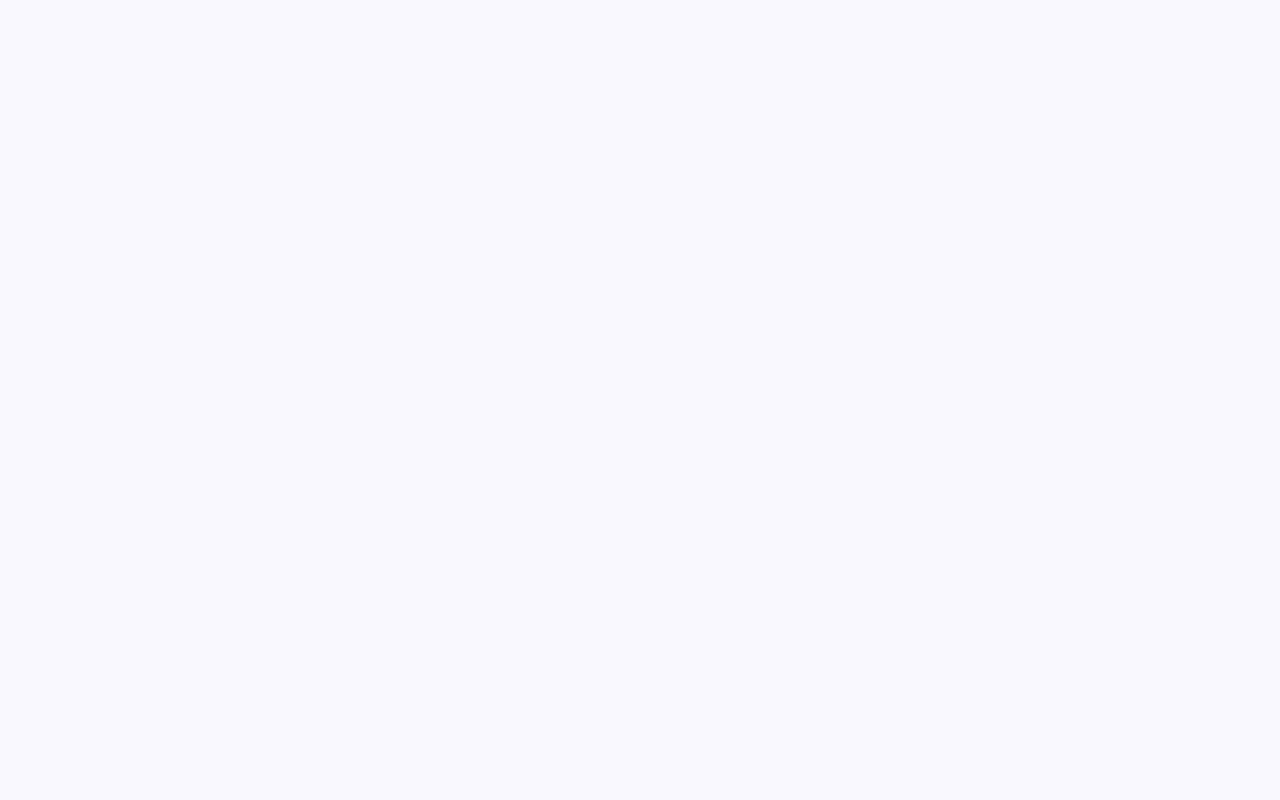
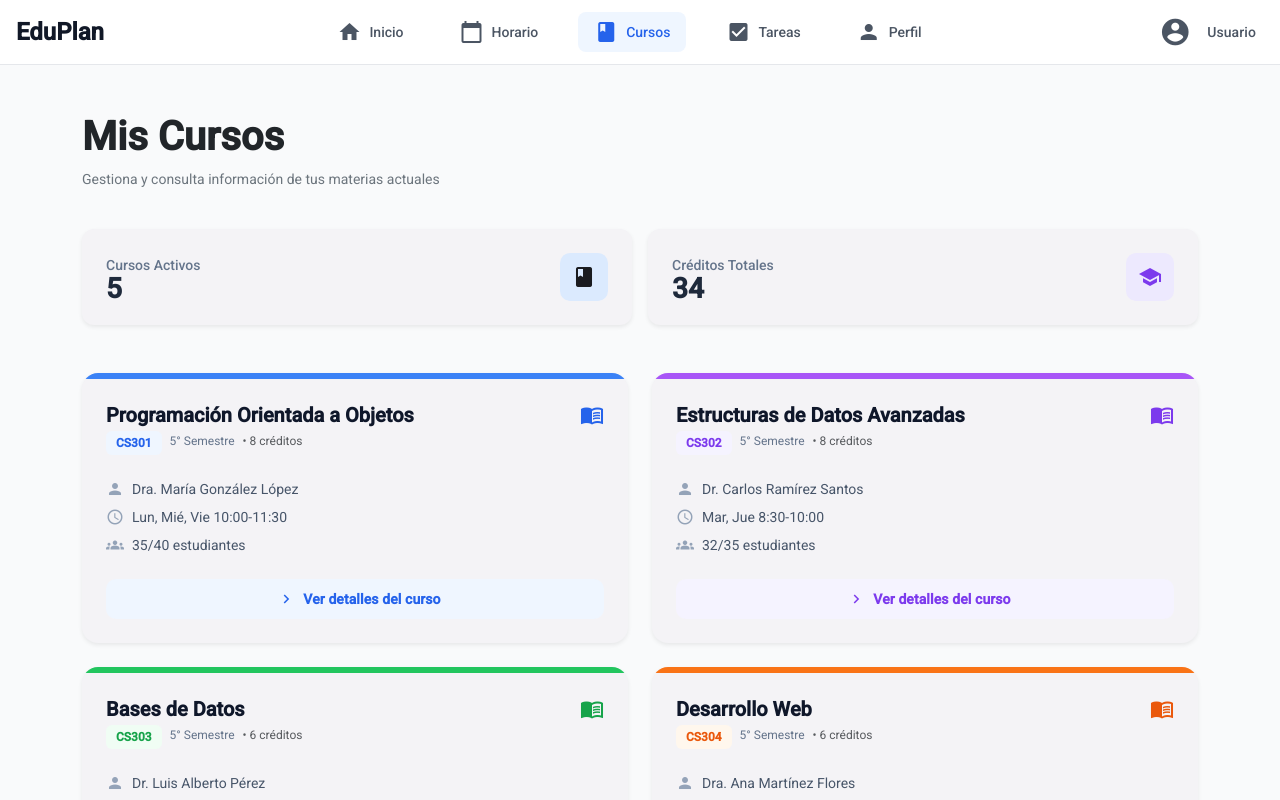
Before and after one commit to UrielTsu/EduPlan-WebApp, an Angular app in the folder EduPlan/: page /cursos-a in a window 1280 px wide. Before the commit this address led to /. Shown: the top 800 px of the page. Built offline with nearby package versions, Linux system fonts and the light colour scheme.

Commit message:
agregue cursos
faltan los detalles de los cursos

```diff
--- a/EduPlan/src/app/app.routes.ts
+++ b/EduPlan/src/app/app.routes.ts
@@ -4,6 +4,7 @@ import { LoginScreen } from './screens/login-screen/login-screen';
 import { DashboardAlumno} from './screens/alumnos-screens/dashboard-alumno/dashboard-alumno';
 import { NavAlumno } from './partials/nav-alumno/nav-alumno';
 import { HorarioA } from './screens/alumnos-screens/horario-a-screen/horario-a-screen';
+import { CursosA } from './screens/alumnos-screens/cursos-a/cursos-a';
 
 export const routes: Routes = [
   { path: '', component: HomeScreen, pathMatch: 'full' },
@@ -19,6 +20,10 @@ export const routes: Routes = [
       {
         path: 'horario-a',
         component: HorarioA
+      },
+      {
+        path: 'cursos-a',
+        component: CursosA
       }
     ]
   }
--- a/EduPlan/src/app/partials/nav-alumno/nav-alumno.html
+++ b/EduPlan/src/app/partials/nav-alumno/nav-alumno.html
@@ -22,9 +22,9 @@
            [class.active-student]="isActive('/horario-a')">
           <mat-icon>calendar_today</mat-icon> Horario
         </a>
-        <a routerLink="/cursos"
+        <a routerLink="/cursos-a"
            class="nav-link"
-           [class.active-student]="isActive('/cursos')">
+           [class.active-student]="isActive('/cursos-a')">
           <mat-icon>book</mat-icon> Cursos
         </a>
         <a routerLink="/tareas"
@@ -104,9 +104,9 @@
         <mat-icon>calendar_today</mat-icon>
         <span>Horario</span>
       </a>
-      <a routerLink="/cursos" class="mobile-link"
-         [class.active-mobile-student]="isActive('/cursos')"
-         [class.text-gray]="!isActive('/cursos')">
+      <a routerLink="/cursos-a" class="mobile-link"
+         [class.active-mobile-student]="isActive('/cursos-a')"
+         [class.text-gray]="!isActive('/cursos-a')">
         <mat-icon>book</mat-icon>
         <span>Cursos</span>
       </a>
--- /dev/null
+++ b/EduPlan/src/app/screens/alumnos-screens/cursos-a/cursos-a.html
@@ -0,0 +1,96 @@
+<div class="container py-4 courses-container">
+  <div class="row mb-4">
+    <div class="col-12">
+      <h1 class="display-6 fw-bold text-dark">Mis Cursos</h1>
+      <p class="text-secondary">Gestiona y consulta información de tus materias actuales</p>
+    </div>
+  </div>
+
+  <div class="row g-3 mb-5">
+    <div class="col-12 col-sm-6">
+      <mat-card class="stats-card border-0 shadow-sm">
+        <mat-card-content class="d-flex align-items-center justify-content-between p-4">
+          <div>
+            <p class="stats-label mb-1">Cursos Activos</p>
+            <p class="stats-value mb-0">{{ courses().length }}</p>
+          </div>
+          <div class="stats-icon bg-blue-light">
+            <mat-icon color="primary">book</mat-icon>
+          </div>
+        </mat-card-content>
+      </mat-card>
+    </div>
+
+    <div class="col-12 col-sm-6">
+      <mat-card class="stats-card border-0 shadow-sm">
+        <mat-card-content class="d-flex align-items-center justify-content-between p-4">
+          <div>
+            <p class="stats-label mb-1">Créditos Totales</p>
+            <p class="stats-value mb-0">{{ totalCredits() }}</p>
+          </div>
+          <div class="stats-icon bg-purple-light">
+            <mat-icon class="text-purple">school</mat-icon>
+          </div>
+        </mat-card-content>
+      </mat-card>
+    </div>
+  </div>
+
+  <div class="row g-4">
+    @for (course of courses(); track course.id) {
+      <div class="col-12 col-lg-6">
+        <mat-card class="course-card border-0 shadow-sm overflow-hidden" [ngClass]="'card-' + course.color">
+          <div class="color-header" [ngClass]="'bg-' + course.color"></div>
+
+          <mat-card-content class="p-4">
+            <div class="d-flex justify-content-between align-items-start mb-3">
+              <div class="flex-grow-1">
+                <h3 class="course-title h5 mb-1">{{ course.name }}</h3>
+                <div class="d-flex flex-wrap gap-2">
+                  <span class="badge-custom" [ngClass]="course.color">
+                    {{ course.code }}
+                  </span>
+                  <span class="meta-text">{{ course.semester }}</span>
+                  <span class="meta-text text-muted">• {{ course.credits }} créditos</span>
+                </div>
+              </div>
+              <mat-icon class="course-icon" [ngClass]="'text-' + course.color">menu_book</mat-icon>
+            </div>
+
+            <div class="course-details mt-4">
+              <div class="detail-row mb-2">
+                <mat-icon class="detail-icon">person</mat-icon>
+                <span>{{ course.professor }}</span>
+              </div>
+              <div class="detail-row mb-2">
+                <mat-icon class="detail-icon">schedule</mat-icon>
+                <span>{{ course.schedule }}</span>
+              </div>
+              <div class="detail-row mb-4">
+                <mat-icon class="detail-icon">groups</mat-icon>
+                <span>{{ course.students }}/{{ course.maxStudents }} estudiantes</span>
+              </div>
+            </div>
+
+            <button mat-flat-button class="w-100 action-button"
+                    [ngClass]="course.color"
+                    [routerLink]="['/cursos', course.id]">
+              Ver detalles del curso
+              <mat-icon class="ms-2">chevron_right</mat-icon>
+            </button>
+          </mat-card-content>
+        </mat-card>
+      </div>
+    } @empty {
+      <div class="col-12 text-center py-5">
+        <mat-card class="p-5 border-0 bg-light">
+          <div class="empty-icon-container mb-3">
+            <mat-icon class="empty-icon">search_off</mat-icon>
+          </div>
+          <h3 class="h5">No hay cursos disponibles</h3>
+          <p class="text-muted">No tienes cursos registrados en este momento</p>
+        </mat-card>
+      </div>
+    }
+  </div>
+</div>
--- /dev/null
+++ b/EduPlan/src/app/screens/alumnos-screens/cursos-a/cursos-a.scss
@@ -0,0 +1,153 @@
+// Variables de Colores Modernos
+$colors-map: (
+  "blue": (
+    "main": #3b82f6,
+    "light": #eff6ff,
+    "text": #2563eb,
+    "border": #bfdbfe
+  ),
+  "purple": (
+    "main": #a855f7,
+    "light": #f5f3ff,
+    "text": #7c3aed,
+    "border": #ddd6fe
+  ),
+  "green": (
+    "main": #22c55e,
+    "light": #f0fdf4,
+    "text": #16a34a,
+    "border": #bbf7d0
+  ),
+  "orange": (
+    "main": #f97316,
+    "light": #fff7ed,
+    "text": #ea580c,
+    "border": #fed7aa
+  ),
+  "red": (
+    "main": #ef4444,
+    "light": #fef2f2,
+    "text": #dc2626,
+    "border": #fecaca
+  )
+);
+
+.courses-container {
+  .stats-card {
+    border-radius: 12px;
+
+    .stats-label {
+      color: #64748b;
+      font-size: 0.875rem;
+      font-weight: 500;
+    }
+
+    .stats-value {
+      font-size: 1.75rem;
+      font-weight: 700;
+      color: #1e293b;
+    }
+
+    .stats-icon {
+      width: 48px;
+      height: 48px;
+      border-radius: 10px;
+      display: flex;
+      align-items: center;
+      justify-content: center;
+
+      mat-icon {
+        font-size: 24px;
+        width: 24px;
+        height: 24px;
+      }
+    }
+  }
+
+  .course-card {
+    border-radius: 16px;
+    transition: transform 0.2s ease, box-shadow 0.2s ease;
+
+    &:hover {
+      transform: translateY(-4px);
+      box-shadow: 0 10px 15px -3px rgba(0, 0, 0, 0.1) !important;
+    }
+
+    .color-header {
+      height: 6px;
+    }
+
+    .course-title {
+      font-weight: 700;
+      color: #0f172a;
+    }
+
+    .meta-text {
+      font-size: 0.75rem;
+      color: #64748b;
+    }
+
+    .detail-row {
+      display: flex;
+      align-items: center;
+      gap: 8px;
+      color: #475569;
+      font-size: 0.875rem;
+
+      .detail-icon {
+        font-size: 18px;
+        width: 18px;
+        height: 18px;
+        color: #94a3b8;
+      }
+    }
+  }
+
+  // Clases dinámicas basadas en el mapa de colores
+  @each $name, $val in $colors-map {
+    .bg-#{$name} { background-color: map-get($val, "main"); }
+    .text-#{$name} { color: map-get($val, "text"); }
+
+    .badge-custom.#{$name} {
+      background-color: map-get($val, "light");
+      color: map-get($val, "text");
+      padding: 2px 10px;
+      border-radius: 6px;
+      font-size: 0.75rem;
+      font-weight: 600;
+    }
+
+    .action-button.#{$name} {
+      background-color: map-get($val, "light") !important;
+      color: map-get($val, "text") !important;
+      border-radius: 10px;
+      font-weight: 600;
+
+      &:hover {
+        background-color: map-get($val, "border") !important;
+      }
+    }
+  }
+
+  .bg-blue-light { background-color: #dbeafe; }
+  .bg-purple-light { background-color: #ede9fe; }
+  .text-purple { color: #7c3aed; }
+
+  .empty-icon-container {
+    width: 64px;
+    height: 64px;
+    background-color: #f1f5f9;
+    border-radius: 50%;
+    display: flex;
+    align-items: center;
+    justify-content: center;
+    margin: 0 auto;
+
+    .empty-icon {
+      font-size: 32px;
+      width: 32px;
+      height: 32px;
+      color: #94a3b8;
+    }
+  }
+}
--- /dev/null
+++ b/EduPlan/src/app/screens/alumnos-screens/cursos-a/cursos-a.ts
@@ -0,0 +1,109 @@
+import { Component, signal, computed } from '@angular/core';
+import { CommonModule } from '@angular/common';
+import { RouterModule } from '@angular/router';
+import { MatIconModule } from '@angular/material/icon';
+import { MatCardModule } from '@angular/material/card';
+import { MatButtonModule } from '@angular/material/button';
+
+interface Course {
+  id: string;
+  name: string;
+  code: string;
+  professor: string;
+  schedule: string;
+  students: number;
+  maxStudents: number;
+  semester: string;
+  credits: number;
+  color: string;
+  progress: number;
+  nextClass: string;
+}
+
+@Component({
+  selector: 'app-cursos-a',
+  standalone: true,
+  imports: [CommonModule, RouterModule, MatIconModule, MatCardModule, MatButtonModule],
+  templateUrl: './cursos-a.html',
+  styleUrls: ['./cursos-a.scss']
+})
+export class CursosA {
+  // Usamos signals para un mejor rendimiento en Angular
+  courses = signal<Course[]>([
+    {
+      id: '1',
+      name: 'Programación Orientada a Objetos',
+      code: 'CS301',
+      professor: 'Dra. María González López',
+      schedule: 'Lun, Mié, Vie 10:00-11:30',
+      students: 35,
+      maxStudents: 40,
+      semester: '5° Semestre',
+      credits: 8,
+      color: 'blue',
+      progress: 65,
+      nextClass: 'Lunes 10:00'
+    },
+    {
+      id: '2',
+      name: 'Estructuras de Datos Avanzadas',
+      code: 'CS302',
+      professor: 'Dr. Carlos Ramírez Santos',
+      schedule: 'Mar, Jue 8:30-10:00',
+      students: 32,
+      maxStudents: 35,
+      semester: '5° Semestre',
+      credits: 8,
+      color: 'purple',
+      progress: 58,
+      nextClass: 'Martes 8:30'
+    },
+    {
+      id: '3',
+      name: 'Bases de Datos',
+      code: 'CS303',
+      professor: 'Dr. Luis Alberto Pérez',
+      schedule: 'Lun, Mié 14:00-15:30',
+      students: 38,
+      maxStudents: 40,
+      semester: '5° Semestre',
+      credits: 6,
+      color: 'green',
+      progress: 72,
+      nextClass: 'Lunes 14:00'
+    },
+    {
+      id: '4',
+      name: 'Desarrollo Web',
+      code: 'CS304',
+      professor: 'Dra. Ana Martínez Flores',
+      schedule: 'Mar, Jue 16:00-17:30',
+      students: 30,
+      maxStudents: 35,
+      semester: '5° Semestre',
+      credits: 6,
+      color: 'orange',
+      progress: 45,
+      nextClass: 'Martes 16:00'
+    },
+    {
+      id: '5',
+      name: 'Matemáticas Discretas',
+      code: 'MAT201',
+      professor: 'Dr. José Hernández Cruz',
+      schedule: 'Lun, Mié, Vie 12:00-13:00',
+      students: 40,
+      maxStudents: 40,
+      semester: '5° Semestre',
+      credits: 6,
+      color: 'red',
+      progress: 80,
+      nextClass: 'Lunes 12:00'
+    }
+  ]);
+
+  // Cálculo de créditos totales computado automáticamente
+  totalCredits = computed(() =>
+    this.courses().reduce((sum, course) => sum + course.credits, 0)
+  );
+}
```
